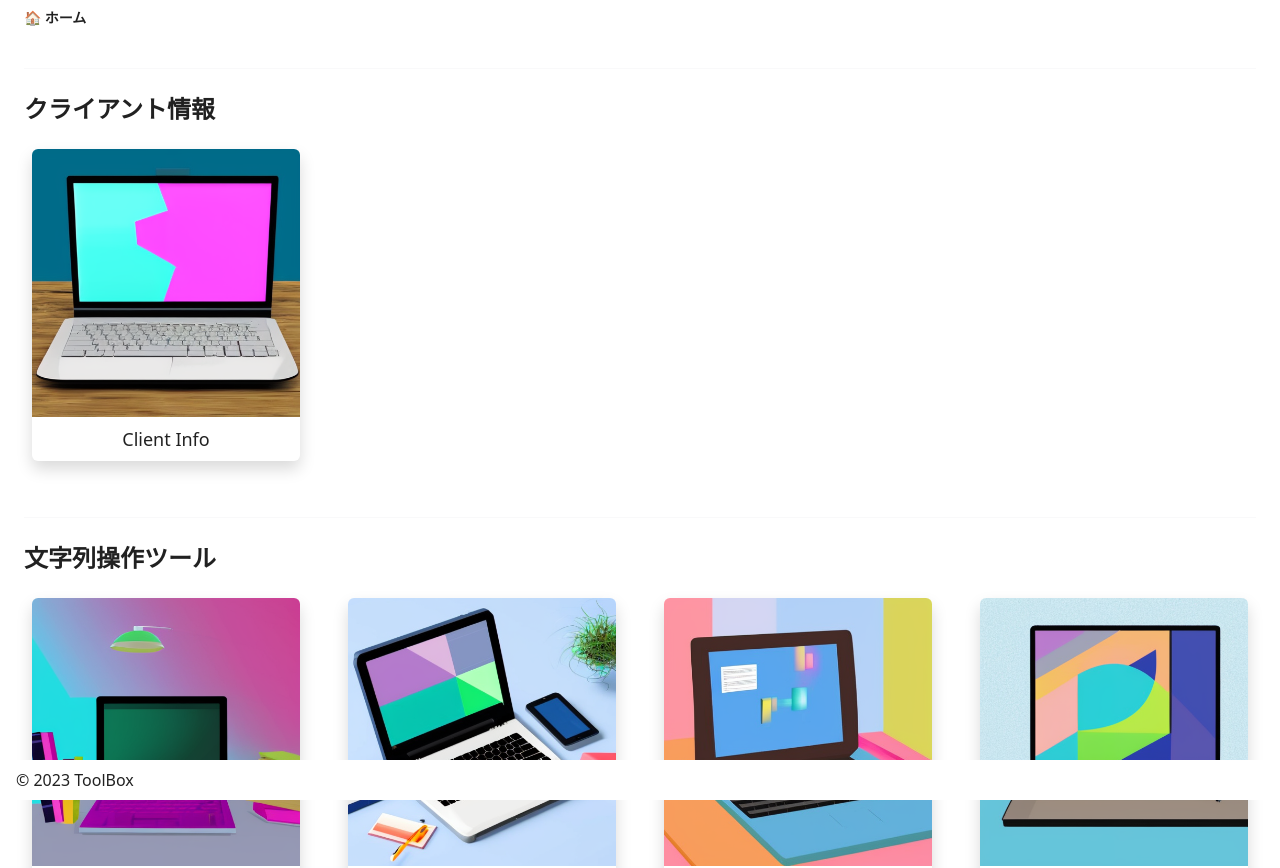
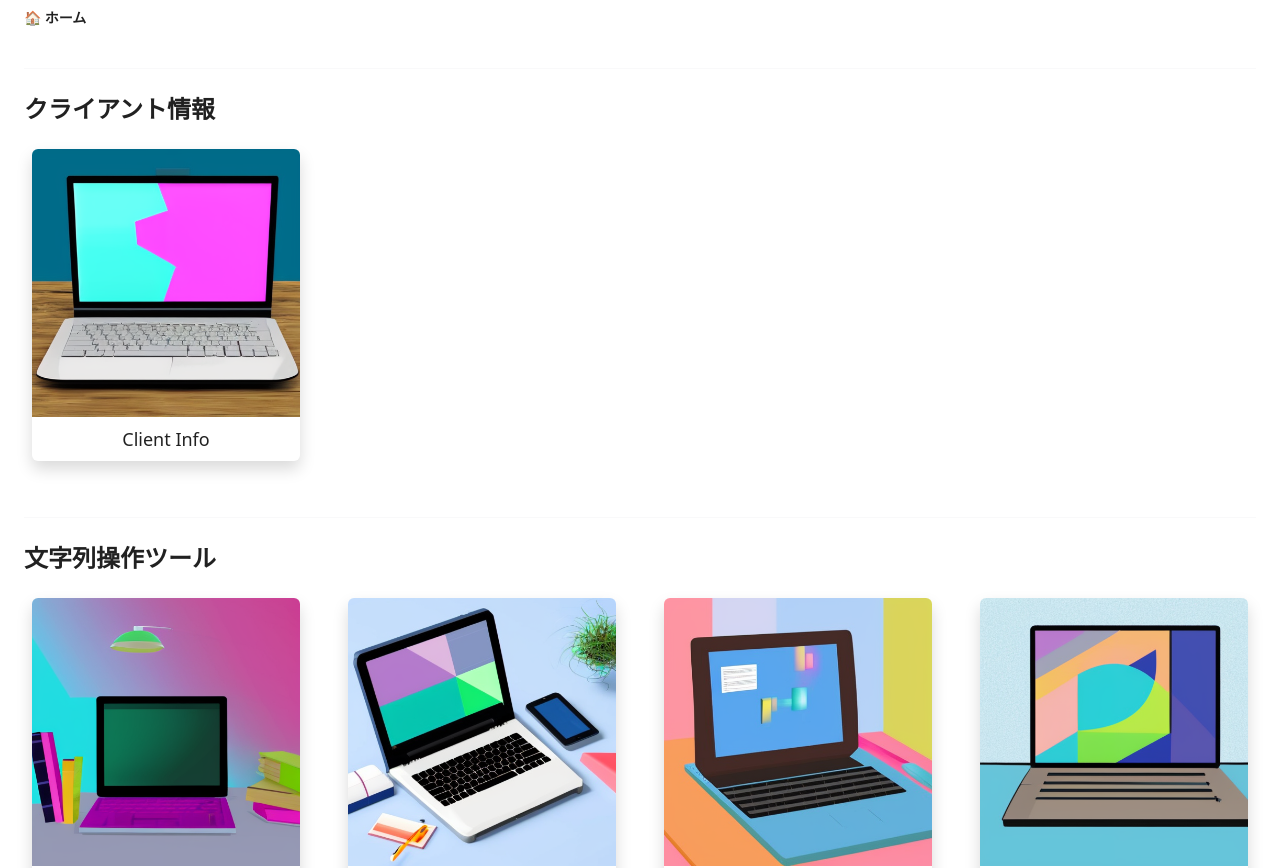
Before and after one commit to foresukecom/toolbox, a Vue app: page / in a window 1280 px wide. Shown: the top 868 px of the page. Built offline with nearby package versions, Linux system fonts and the light colour scheme.

Commit message:
refactor: フッターからVuetify除外

```diff
--- a/src/components/Footer.vue
+++ b/src/components/Footer.vue
@@ -1,7 +1,7 @@
 <template>
-  <v-footer app>
-    <span>&copy; 2023 ToolBox</span>
-  </v-footer>
+  <footer class="w-full bg-gray-800 text-center p-4 mt-auto">
+    <span class="text-white">&copy; 2023 ToolBox</span>
+  </footer>
 </template>
 
 <script>
@@ -9,3 +9,6 @@ export default {
   name: 'AppFooter',
 };
 </script>
+
+<style scoped>
+</style>
```
